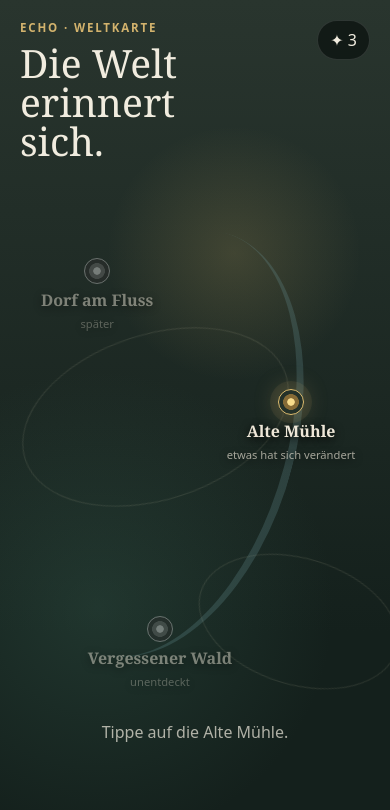
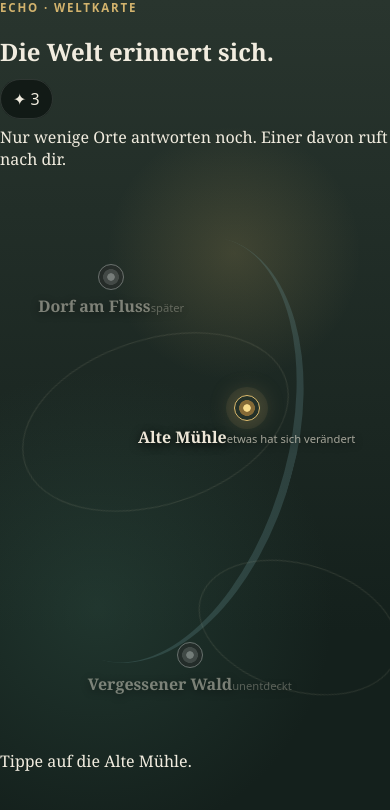
Before and after one commit to 1ordNero/echo-game, a React (Vite) app: page / in a window 390 px wide. Shown: the top 810 px of the page. Built offline with nearby package versions, Linux system fonts and the light colour scheme.

Commit message:
feat: polish phase 1 mobile UX

```diff
--- a/src/App.tsx
+++ b/src/App.tsx
@@ -35,39 +35,58 @@ export default function App() {
     <main className="game-shell">
       {screen === 'map' && (
         <section className="map-screen screen">
-          <header className="topbar">
-            <div>
+          <header className="map-header">
             <p className="eyebrow">ECHO · Weltkarte</p>
+            <div className="map-title-row">
               <h1>Die Welt erinnert sich.</h1>
+              <span className="resource-pill">✦ 3</span>
             </div>
-            <span className="resource-pill">✦ 3</span>
+            <p className="map-intro">Nur wenige Orte antworten noch. Einer davon ruft nach dir.</p>
           </header>
 
           <div className="map-stage" aria-label="Weltkarte">
+            <div className="map-haze map-haze-a" />
+            <div className="map-haze map-haze-b" />
             <div className="river" />
+
             <button className="location-node village-node" type="button" disabled>
               <span className="node-dot muted" />
+              <span className="location-label">
                 <strong>Dorf am Fluss</strong>
                 <small>später</small>
+              </span>
             </button>
+
             <button className="location-node mill-node active" type="button" onClick={() => setScreen('mill')}>
               <span className="node-dot" />
+              <span className="location-label">
                 <strong>Alte Mühle</strong>
                 <small>etwas hat sich verändert</small>
+              </span>
             </button>
+
             <button className="location-node forest-node" type="button" disabled>
               <span className="node-dot muted" />
+              <span className="location-label">
                 <strong>Vergessener Wald</strong>
                 <small>unentdeckt</small>
+              </span>
             </button>
           </div>
 
-          <p className="map-hint">Tippe auf die Alte Mühle.</p>
+          <div className="map-footer">
+            <span className="map-footer-line" />
+            <p>Tippe auf die Alte Mühle.</p>
+          </div>
         </section>
       )}
 
       {screen !== 'map' && (
         <section className="location-screen screen">
+          <div className={`mill-scene ${choice ? 'changed' : ''}`}>
+            <img className="scene-background" src={oldMill.background} alt="Verlassene alte Wassermühle" />
+            <div className="scene-shade" />
+
             <header className="location-header">
               <button className="icon-button" type="button" onClick={() => setScreen('map')} aria-label="Zur Weltkarte">←</button>
               <div>
@@ -76,9 +95,6 @@ export default function App() {
                 <p>{oldMill.subtitle}</p>
               </div>
             </header>
-
-          <div className={`mill-scene ${choice ? 'changed' : ''}`}>
-            <img className="scene-background" src={oldMill.background} alt="Verlassene alte Wassermühle" />
 
             {choice === 'repair' && (
               <>
@@ -108,13 +124,15 @@ export default function App() {
                 onClick={() => inspectHotspot(item.id)}
                 aria-label={item.label}
               >
-                <span />
+                <span className="hotspot-core" />
+                <span className="hotspot-ring" />
               </button>
             ))}
           </div>
 
           {screen === 'mill' && !choice && (
             <div className="story-card">
+              <span className="story-handle" />
               <p>Das Rad steht still. Im oberen Fenster liegt nur Dunkelheit. Zwischen den Balken raschelt etwas.</p>
               <p className="instruction">Untersuche einen leuchtenden Punkt.</p>
             </div>
@@ -122,6 +140,7 @@ export default function App() {
 
           {screen === 'echo' && (
             <div className="bottom-sheet">
+              <span className="sheet-handle" />
               <p className="eyebrow">Echo wählen</p>
               <h3>Wer soll sich das ansehen?</h3>
               <button className="echo-card" type="button" onClick={() => setScreen('choice')}>
@@ -138,6 +157,7 @@ export default function App() {
 
           {screen === 'choice' && (
             <div className="bottom-sheet consequence-sheet">
+              <span className="sheet-handle" />
               <div className="echo-reaction">
                 <img src={oldMill.lumen} alt="Lumen" />
                 <div>
@@ -161,6 +181,7 @@ export default function App() {
 
           {screen === 'result' && (
             <div className="bottom-sheet result-sheet">
+              <span className="sheet-handle" />
               <p className="eyebrow">Die Welt hat sich verändert</p>
               <h3>{choice === 'repair' ? 'Wasser läuft wieder durch das alte Rad.' : 'Zwischen den alten Balken bleibt ein geschützter Ort.'}</h3>
               <div className="journal-note">
```
Lines whose indentation alone changed are shown as unchanged.
